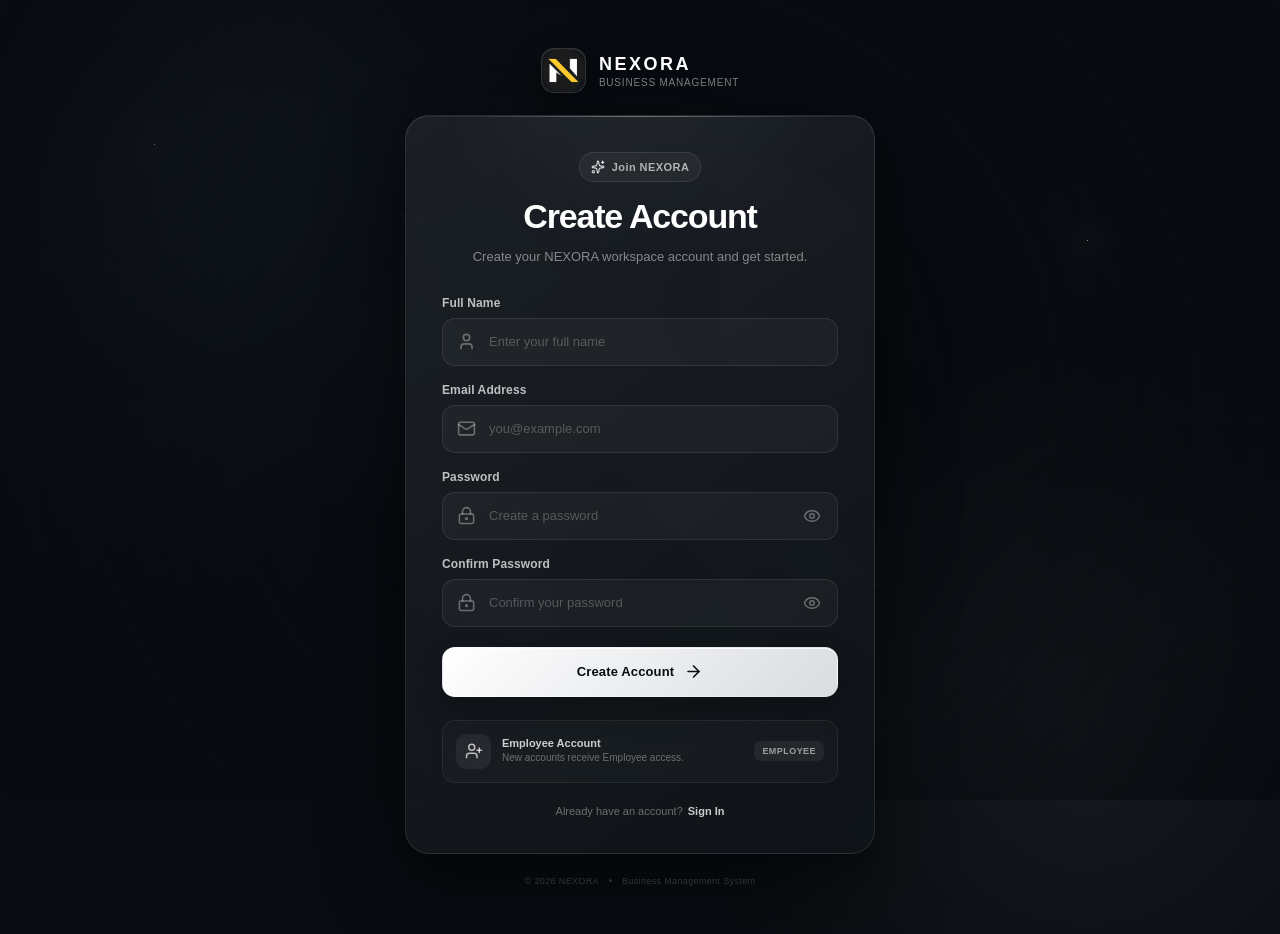
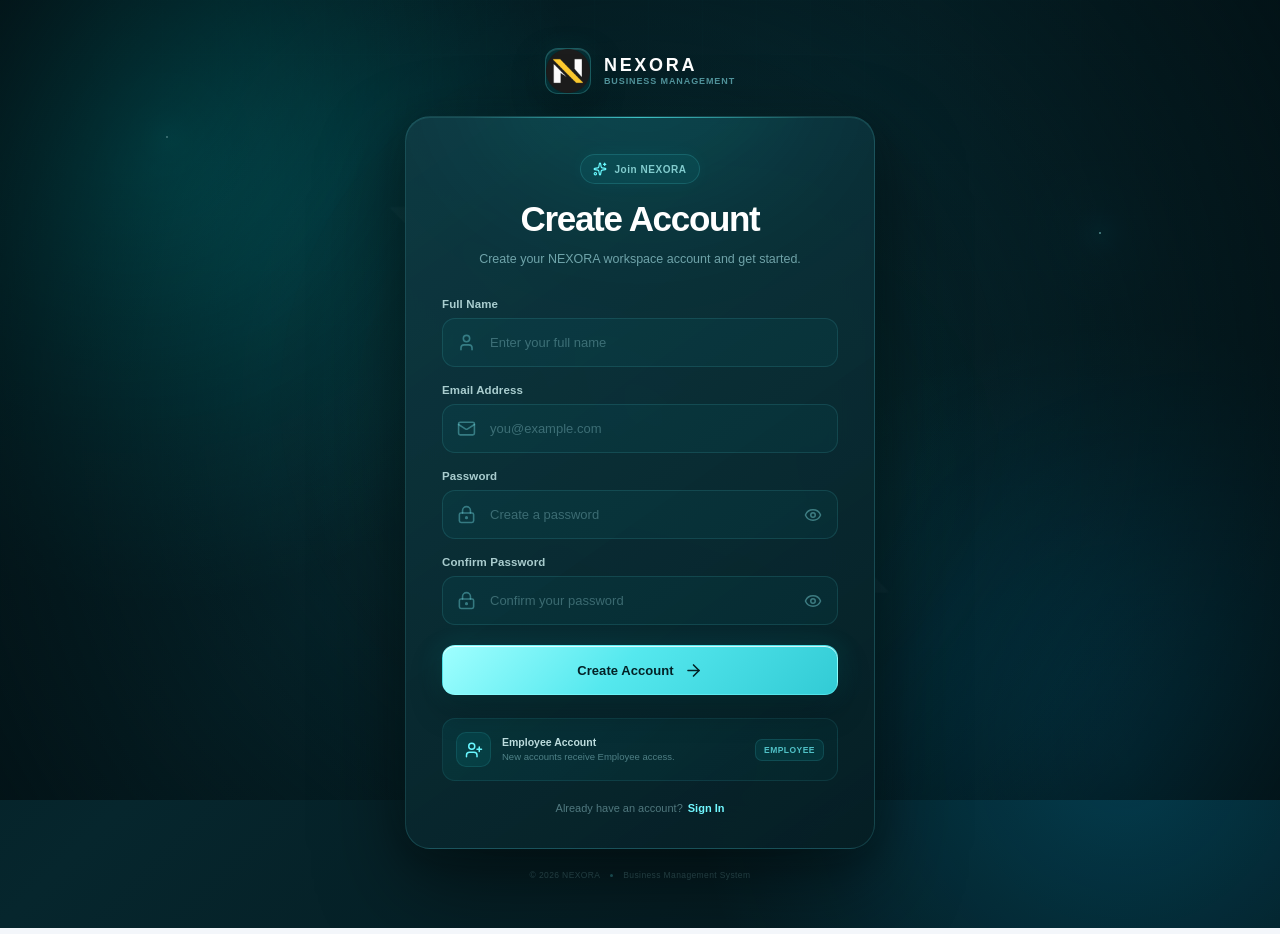
Before and after one commit to hasanjamil2861-stack/NEXORA, a React (Vite) app in the folder client/: page /register in a window 1280 px wide. Built offline with nearby package versions, Linux system fonts and the light colour scheme.

Commit message:
Improve register page aqua design

```diff
--- a/client/src/assets/styles/Register.css
+++ b/client/src/assets/styles/Register.css
@@ -1,5 +1,6 @@
 /* =========================================
    NEXORA REGISTER PAGE
+   AQUA / CYAN PREMIUM THEME
    ========================================= */
 
 .register-page {
@@ -12,16 +13,26 @@
     padding: 48px 24px;
     background:
         radial-gradient(
-            circle at 15% 20%,
-            rgba(70, 90, 120, 0.16),
+            circle at 12% 18%,
+            rgba(0, 255, 255, 0.24),
             transparent 32%
         ),
         radial-gradient(
-            circle at 85% 80%,
-            rgba(120, 120, 120, 0.12),
-            transparent 30%
+            circle at 88% 82%,
+            rgba(0, 190, 255, 0.2),
+            transparent 32%
         ),
-        #080b10;
+        radial-gradient(
+            circle at 50% 45%,
+            rgba(0, 255, 220, 0.08),
+            transparent 42%
+        ),
+        linear-gradient(
+            135deg,
+            #03181d 0%,
+            #06262d 42%,
+            #04161b 100%
+        );
     color: #ffffff;
 }
 
@@ -43,19 +54,26 @@
     opacity: 0.22;
     background-image:
         linear-gradient(
-            rgba(255, 255, 255, 0.025) 1px,
+            rgba(92, 255, 255, 0.055) 1px,
             transparent 1px
         ),
         linear-gradient(
             90deg,
-            rgba(255, 255, 255, 0.025) 1px,
+            rgba(92, 255, 255, 0.055) 1px,
             transparent 1px
         );
-    background-size: 52px 52px;
+    background-size: 54px 54px;
     mask-image: linear-gradient(
         to bottom,
-        black,
-        transparent 90%
+        black 0%,
+        rgba(0, 0, 0, 0.8) 55%,
+        transparent 100%
+    );
+    -webkit-mask-image: linear-gradient(
+        to bottom,
+        black 0%,
+        rgba(0, 0, 0, 0.8) 55%,
+        transparent 100%
     );
 }
 
@@ -66,35 +84,36 @@
 .register-orb {
     position: absolute;
     border-radius: 50%;
-    filter: blur(90px);
-    opacity: 0.28;
+    filter: blur(100px);
+    opacity: 0.55;
+    will-change: transform;
 }
 
 .register-orb-one {
-    width: 420px;
-    height: 420px;
-    top: -170px;
-    left: -120px;
-    background: rgba(80, 100, 125, 0.28);
-    animation: registerFloatOne 12s ease-in-out infinite;
+    width: 440px;
+    height: 440px;
+    top: -180px;
+    left: -130px;
+    background: rgba(0, 255, 255, 0.26);
+    animation: registerFloatOne 13s ease-in-out infinite;
 }
 
 .register-orb-two {
-    width: 360px;
-    height: 360px;
-    right: -120px;
-    bottom: -120px;
-    background: rgba(110, 110, 110, 0.22);
-    animation: registerFloatTwo 14s ease-in-out infinite;
+    width: 390px;
+    height: 390px;
+    right: -150px;
+    bottom: -150px;
+    background: rgba(0, 175, 255, 0.25);
+    animation: registerFloatTwo 15s ease-in-out infinite;
 }
 
 .register-orb-three {
-    width: 230px;
-    height: 230px;
-    top: 45%;
-    left: 52%;
-    background: rgba(70, 85, 105, 0.14);
-    animation: registerFloatThree 10s ease-in-out infinite;
+    width: 250px;
+    height: 250px;
+    top: 42%;
+    left: 50%;
+    background: rgba(0, 255, 220, 0.12);
+    animation: registerFloatThree 11s ease-in-out infinite;
 }
 
 /* =========================================
@@ -103,22 +122,26 @@
 
 .register-light {
     position: absolute;
-    width: 1px;
-    height: 1px;
-    background: #ffffff;
-    box-shadow:
-        0 0 35px 12px rgba(255, 255, 255, 0.08),
-        0 0 80px 25px rgba(255, 255, 255, 0.04);
+    width: 2px;
+    height: 2px;
+    border-radius: 50%;
+    background: #9fffff;
 }
 
 .register-light-one {
-    top: 18%;
-    left: 12%;
+    top: 17%;
+    left: 13%;
+    box-shadow:
+        0 0 25px 8px rgba(0, 255, 255, 0.18),
+        0 0 80px 28px rgba(0, 255, 255, 0.08);
 }
 
 .register-light-two {
-    right: 15%;
-    top: 30%;
+    top: 29%;
+    right: 14%;
+    box-shadow:
+        0 0 25px 8px rgba(0, 210, 255, 0.16),
+        0 0 75px 25px rgba(0, 210, 255, 0.07);
 }
 
 /* =========================================
@@ -131,14 +154,18 @@
     display: flex;
     align-items: center;
     justify-content: center;
-    opacity: 0.025;
+    opacity: 0.035;
 }
 
 .register-logo-background img {
-    width: min(700px, 75vw);
+    width: min(720px, 78vw);
     height: auto;
+    display: block;
     object-fit: contain;
-    filter: grayscale(1);
+    filter:
+        grayscale(1)
+        brightness(1.4)
+        contrast(1.1);
 }
 
 .register-logo-overlay {
@@ -148,8 +175,8 @@
         radial-gradient(
             circle at center,
             transparent 0%,
-            rgba(8, 11, 16, 0.35) 55%,
-            #080b10 100%
+            rgba(3, 24, 29, 0.3) 50%,
+            rgba(3, 18, 22, 0.92) 100%
         );
 }
 
@@ -177,16 +204,17 @@
 }
 
 .register-brand-mark {
-    width: 45px;
-    height: 45px;
+    width: 46px;
+    height: 46px;
     flex-shrink: 0;
+    overflow: hidden;
     border-radius: 13px;
-    overflow: hidden;
-    border: 1px solid rgba(255, 255, 255, 0.12);
-    background: rgba(255, 255, 255, 0.05);
+    border: 1px solid rgba(110, 255, 255, 0.22);
+    background: rgba(0, 255, 255, 0.07);
     box-shadow:
-        0 10px 30px rgba(0, 0, 0, 0.35),
-        inset 0 1px 0 rgba(255, 255, 255, 0.08);
+        0 12px 32px rgba(0, 0, 0, 0.35),
+        0 0 28px rgba(0, 255, 255, 0.08),
+        inset 0 1px 0 rgba(255, 255, 255, 0.12);
 }
 
 .register-brand-mark img {
@@ -203,17 +231,19 @@
 }
 
 .register-brand-text strong {
+    color: #ffffff;
     font-size: 18px;
     font-weight: 800;
-    letter-spacing: 0.14em;
-    color: #ffffff;
+    line-height: 1;
+    letter-spacing: 0.15em;
 }
 
 .register-brand-text span {
-    font-size: 10px;
-    font-weight: 500;
-    letter-spacing: 0.08em;
-    color: rgba(255, 255, 255, 0.48);
+    color: rgba(145, 245, 255, 0.55);
+    font-size: 9px;
+    font-weight: 600;
+    line-height: 1.2;
+    letter-spacing: 0.1em;
     text-transform: uppercase;
 }
 
@@ -224,49 +254,50 @@
 .register-card {
     position: relative;
     overflow: hidden;
-    border-radius: 24px;
-    padding: 36px;
-    border: 1px solid rgba(255, 255, 255, 0.09);
+    padding: 37px 36px 34px;
+    border: 1px solid rgba(101, 247, 255, 0.15);
+    border-radius: 25px;
     background:
         linear-gradient(
             145deg,
-            rgba(255, 255, 255, 0.075),
-            rgba(255, 255, 255, 0.025)
+            rgba(26, 91, 101, 0.48),
+            rgba(5, 31, 37, 0.82)
         ),
-        rgba(10, 14, 20, 0.86);
+        rgba(4, 26, 32, 0.88);
     box-shadow:
-        0 35px 80px rgba(0, 0, 0, 0.42),
-        0 10px 35px rgba(0, 0, 0, 0.22),
-        inset 0 1px 0 rgba(255, 255, 255, 0.06);
-    backdrop-filter: blur(22px);
-    -webkit-backdrop-filter: blur(22px);
+        0 38px 90px rgba(0, 0, 0, 0.45),
+        0 12px 38px rgba(0, 0, 0, 0.25),
+        0 0 55px rgba(0, 255, 255, 0.045),
+        inset 0 1px 0 rgba(130, 255, 255, 0.1);
+    backdrop-filter: blur(24px);
+    -webkit-backdrop-filter: blur(24px);
 }
 
 .register-card-top-line {
     position: absolute;
     top: 0;
-    left: 12%;
-    right: 12%;
+    left: 13%;
+    right: 13%;
     height: 1px;
     background: linear-gradient(
         90deg,
         transparent,
-        rgba(255, 255, 255, 0.5),
+        rgba(92, 255, 255, 0.75),
         transparent
     );
-    opacity: 0.65;
+    opacity: 0.85;
 }
 
 .register-card-glow {
     position: absolute;
-    top: -130px;
+    top: -150px;
     left: 50%;
-    width: 300px;
-    height: 220px;
+    width: 330px;
+    height: 230px;
     transform: translateX(-50%);
     border-radius: 50%;
-    background: rgba(255, 255, 255, 0.035);
-    filter: blur(55px);
+    background: rgba(0, 255, 255, 0.09);
+    filter: blur(65px);
     pointer-events: none;
 }
 
@@ -277,7 +308,7 @@
 .register-header {
     position: relative;
     text-align: center;
-    margin-bottom: 28px;
+    margin-bottom: 29px;
 }
 
 .register-badge {
@@ -285,34 +316,40 @@
     align-items: center;
     gap: 7px;
     margin-bottom: 16px;
-    padding: 7px 11px;
+    padding: 7px 12px;
+    border: 1px solid rgba(92, 255, 255, 0.15);
     border-radius: 999px;
-    border: 1px solid rgba(255, 255, 255, 0.09);
-    background: rgba(255, 255, 255, 0.045);
-    color: rgba(255, 255, 255, 0.64);
-    font-size: 11px;
-    font-weight: 600;
-    letter-spacing: 0.04em;
+    background: rgba(0, 255, 255, 0.055);
+    color: rgba(176, 255, 255, 0.72);
+    font-size: 10px;
+    font-weight: 650;
+    letter-spacing: 0.055em;
+    box-shadow:
+        0 0 20px rgba(0, 255, 255, 0.04);
 }
 
 .register-badge svg {
-    color: rgba(255, 255, 255, 0.8);
+    color: #69faff;
 }
+
+/* =========================================
+   TITLE
+   ========================================= */
 
 .register-header h1 {
     margin: 0;
-    font-size: clamp(28px, 5vw, 34px);
-    line-height: 1.1;
+    color: #ffffff;
+    font-size: clamp(29px, 5vw, 35px);
     font-weight: 800;
-    letter-spacing: -0.035em;
-    color: #ffffff;
+    line-height: 1.08;
+    letter-spacing: -0.038em;
 }
 
 .register-header p {
-    max-width: 340px;
+    max-width: 345px;
     margin: 11px auto 0;
-    color: rgba(255, 255, 255, 0.48);
-    font-size: 13px;
+    color: rgba(185, 244, 249, 0.58);
+    font-size: 12.5px;
     line-height: 1.65;
 }
 
@@ -333,9 +370,9 @@
 }
 
 .register-field label {
-    color: rgba(255, 255, 255, 0.72);
-    font-size: 12px;
-    font-weight: 600;
+    color: rgba(220, 255, 255, 0.76);
+    font-size: 11.5px;
+    font-weight: 650;
     letter-spacing: 0.01em;
 }
 
@@ -348,47 +385,53 @@
 .register-input-icon {
     position: absolute;
     left: 15px;
-    color: rgba(255, 255, 255, 0.34);
+    color: rgba(126, 236, 244, 0.38);
     pointer-events: none;
-    transition: color 0.2s ease;
+    transition:
+        color 0.2s ease,
+        transform 0.2s ease;
 }
 
 .register-input-wrapper:focus-within
 .register-input-icon {
-    color: rgba(255, 255, 255, 0.72);
+    color: #68f7ff;
+    transform: scale(1.03);
 }
 
 .register-input-wrapper input {
     width: 100%;
-    height: 48px;
-    padding: 0 46px;
-    border: 1px solid rgba(255, 255, 255, 0.09);
+    height: 49px;
+    padding: 0 47px;
+    border: 1px solid rgba(103, 235, 244, 0.12);
     border-radius: 13px;
     outline: none;
-    background: rgba(255, 255, 255, 0.035);
+    background: rgba(0, 255, 255, 0.035);
     color: #ffffff;
     font-family: inherit;
     font-size: 13px;
+    font-weight: 450;
     transition:
         border-color 0.2s ease,
         background 0.2s ease,
-        box-shadow 0.2s ease;
+        box-shadow 0.2s ease,
+        transform 0.2s ease;
 }
 
 .register-input-wrapper input::placeholder {
-    color: rgba(255, 255, 255, 0.25);
+    color: rgba(178, 240, 245, 0.3);
 }
 
 .register-input-wrapper input:hover {
-    border-color: rgba(255, 255, 255, 0.14);
+    border-color: rgba(102, 242, 250, 0.22);
 }
 
 .register-input-wrapper input:focus {
-    border-color: rgba(255, 255, 255, 0.24);
-    background: rgba(255, 255, 255, 0.055);
+    border-color: rgba(76, 244, 255, 0.42);
+    background: rgba(0, 255, 255, 0.065);
     box-shadow:
-        0 0 0 3px rgba(255, 255, 255, 0.035),
-        0 8px 25px rgba(0, 0, 0, 0.12);
+        0 0 0 3px rgba(0, 255, 255, 0.055),
+        0 0 25px rgba(0, 255, 255, 0.06),
+        0 9px 28px rgba(0, 0, 0, 0.16);
 }
 
 /* =========================================
@@ -397,8 +440,8 @@
 
 .register-password-toggle {
     position: absolute;
-    right: 9px;
     top: 50%;
+    right: 8px;
     width: 34px;
     height: 34px;
     transform: translateY(-50%);
@@ -408,20 +451,25 @@
     border: none;
     border-radius: 9px;
     background: transparent;
-    color: rgba(255, 255, 255, 0.35);
+    color: rgba(142, 239, 246, 0.4);
     cursor: pointer;
     transition:
         color 0.2s ease,
-        background 0.2s ease;
+        background 0.2s ease,
+        transform 0.2s ease;
 }
 
 .register-password-toggle:hover {
-    color: rgba(255, 255, 255, 0.75);
-    background: rgba(255, 255, 255, 0.06);
+    color: #72f8ff;
+    background: rgba(0, 255, 255, 0.07);
+}
+
+.register-password-toggle:active {
+    transform: translateY(-50%) scale(0.94);
 }
 
 .register-password-toggle:focus-visible {
-    outline: 2px solid rgba(255, 255, 255, 0.25);
+    outline: 2px solid rgba(70, 244, 255, 0.45);
     outline-offset: 2px;
 }
 
@@ -434,12 +482,13 @@
     align-items: flex-start;
     gap: 9px;
     padding: 11px 13px;
+    border: 1px solid rgba(255, 105, 105, 0.2);
     border-radius: 11px;
-    border: 1px solid rgba(255, 110, 110, 0.16);
-    background: rgba(255, 70, 70, 0.055);
-    color: rgba(255, 175, 175, 0.9);
-    font-size: 12px;
+    background: rgba(255, 65, 65, 0.075);
+    color: rgba(255, 190, 190, 0.94);
+    font-size: 11.5px;
     line-height: 1.45;
+    animation: registerErrorIn 0.22s ease;
 }
 
 .register-error svg {
@@ -459,33 +508,45 @@
     align-items: center;
     justify-content: center;
     gap: 10px;
-    border: 1px solid rgba(255, 255, 255, 0.16);
+    border: 1px solid rgba(120, 255, 255, 0.35);
     border-radius: 13px;
-    background: linear-gradient(
-        135deg,
-        #ffffff,
-        #d9dce0
-    );
-    color: #090c11;
+    background:
+        linear-gradient(
+            135deg,
+            #9fffff 0%,
+            #55e8ee 45%,
+            #32cbd5 100%
+        );
+    color: #032126;
     font-family: inherit;
     font-size: 13px;
-    font-weight: 750;
-    letter-spacing: 0.01em;
+    font-weight: 800;
+    letter-spacing: 0.005em;
     cursor: pointer;
     box-shadow:
-        0 12px 28px rgba(0, 0, 0, 0.25),
-        inset 0 1px 0 rgba(255, 255, 255, 0.8);
+        0 14px 32px rgba(0, 0, 0, 0.28),
+        0 0 28px rgba(0, 255, 255, 0.12),
+        inset 0 1px 0 rgba(255, 255, 255, 0.75);
     transition:
         transform 0.2s ease,
         box-shadow 0.2s ease,
         opacity 0.2s ease;
 }
 
+.register-submit-btn svg {
+    transition: transform 0.2s ease;
+}
+
 .register-submit-btn:hover:not(:disabled) {
-    transform: translateY(-1px);
+    transform: translateY(-2px);
     box-shadow:
-        0 16px 34px rgba(0, 0, 0, 0.32),
+        0 18px 40px rgba(0, 0, 0, 0.34),
+        0 0 38px rgba(0, 255, 255, 0.2),
         inset 0 1px 0 rgba(255, 255, 255, 0.9);
+}
+
+.register-submit-btn:hover:not(:disabled) svg {
+    transform: translateX(2px);
 }
 
 .register-submit-btn:active:not(:disabled) {
@@ -493,12 +554,12 @@
 }
 
 .register-submit-btn:disabled {
-    opacity: 0.58;
+    opacity: 0.55;
     cursor: not-allowed;
 }
 
 /* =========================================
-   SECURITY / EMPLOYEE ACCESS
+   EMPLOYEE ACCESS
    ========================================= */
 
 .register-security {
@@ -507,9 +568,14 @@
     gap: 11px;
     margin-top: 23px;
     padding: 13px;
+    border: 1px solid rgba(88, 238, 247, 0.09);
     border-radius: 13px;
-    border: 1px solid rgba(255, 255, 255, 0.065);
-    background: rgba(255, 255, 255, 0.025);
+    background:
+        linear-gradient(
+            135deg,
+            rgba(0, 255, 255, 0.055),
+            rgba(0, 255, 255, 0.018)
+        );
 }
 
 .register-security-icon {
@@ -519,9 +585,10 @@
     display: flex;
     align-items: center;
     justify-content: center;
+    border: 1px solid rgba(93, 244, 250, 0.1);
     border-radius: 10px;
-    background: rgba(255, 255, 255, 0.06);
-    color: rgba(255, 255, 255, 0.7);
+    background: rgba(0, 255, 255, 0.065);
+    color: #68f7ff;
 }
 
 .register-security-content {
@@ -533,26 +600,27 @@
 }
 
 .register-security-content strong {
-    color: rgba(255, 255, 255, 0.78);
-    font-size: 11px;
+    color: rgba(225, 255, 255, 0.83);
+    font-size: 10.5px;
     font-weight: 700;
 }
 
 .register-security-content span {
-    color: rgba(255, 255, 255, 0.37);
-    font-size: 10px;
-    line-height: 1.4;
+    color: rgba(175, 239, 244, 0.43);
+    font-size: 9.5px;
+    line-height: 1.45;
 }
 
 .register-security-status {
     flex-shrink: 0;
     padding: 5px 8px;
+    border: 1px solid rgba(88, 244, 251, 0.12);
     border-radius: 7px;
-    background: rgba(255, 255, 255, 0.06);
-    color: rgba(255, 255, 255, 0.55);
-    font-size: 9px;
-    font-weight: 700;
-    letter-spacing: 0.05em;
+    background: rgba(0, 255, 255, 0.065);
+    color: rgba(110, 246, 252, 0.72);
+    font-size: 8.5px;
+    font-weight: 750;
+    letter-spacing: 0.055em;
     text-transform: uppercase;
 }
 
@@ -565,20 +633,28 @@
     align-items: center;
     justify-content: center;
     gap: 5px;
-    margin-top: 22px;
-    color: rgba(255, 255, 255, 0.38);
+    margin-top: 21px;
+    color: rgba(180, 238, 244, 0.42);
     font-size: 11px;
 }
 
 .register-login-link a {
-    color: rgba(255, 255, 255, 0.78);
-    font-weight: 700;
+    color: #71f7ff;
+    font-weight: 750;
     text-decoration: none;
-    transition: color 0.2s ease;
+    transition:
+        color 0.2s ease,
+        opacity 0.2s ease;
 }
 
 .register-login-link a:hover {
-    color: #ffffff;
+    color: #b5ffff;
+}
+
+.register-login-link a:focus-visible {
+    outline: 2px solid rgba(73, 244, 255, 0.42);
+    outline-offset: 3px;
+    border-radius: 4px;
 }
 
 /* =========================================
@@ -590,17 +666,19 @@
     align-items: center;
     justify-content: center;
     gap: 10px;
-    margin-top: 22px;
-    color: rgba(255, 255, 255, 0.24);
-    font-size: 9px;
-    letter-spacing: 0.04em;
+    margin-top: 21px;
+    color: rgba(163, 232, 238, 0.28);
+    font-size: 8.5px;
+    font-weight: 500;
+    letter-spacing: 0.045em;
 }
 
 .register-footer-divider {
     width: 3px;
     height: 3px;
+    flex-shrink: 0;
     border-radius: 50%;
-    background: rgba(255, 255, 255, 0.22);
+    background: rgba(92, 241, 248, 0.35);
 }
 
 /* =========================================
@@ -640,22 +718,34 @@
     }
 }
 
+@keyframes registerErrorIn {
+    from {
+        opacity: 0;
+        transform: translateY(-4px);
+    }
+
+    to {
+        opacity: 1;
+        transform: translateY(0);
+    }
+}
+
 /* =========================================
    TABLET
    ========================================= */
 
 @media (max-width: 700px) {
     .register-page {
-        padding: 35px 18px;
+        padding: 36px 18px;
     }
 
     .register-card {
-        padding: 30px 25px;
-        border-radius: 21px;
+        padding: 31px 25px;
+        border-radius: 22px;
     }
 
     .register-header {
-        margin-bottom: 25px;
+        margin-bottom: 26px;
     }
 }
 
@@ -692,8 +782,8 @@
     }
 
     .register-card {
-        padding: 27px 20px;
-        border-radius: 19px;
+        padding: 28px 20px;
+        border-radius: 20px;
     }
 
     .register-header h1 {
@@ -732,6 +822,7 @@
 
     .register-card {
         padding: 24px 16px;
+        border-radius: 18px;
     }
 
     .register-brand {
@@ -741,6 +832,7 @@
     .register-brand-mark {
         width: 37px;
         height: 37px;
+        border-radius: 10px;
     }
 
     .register-brand-text strong {
@@ -830,9 +922,15 @@
     }
 
     .register-submit-btn,
+    .register-submit-btn svg,
     .register-input-wrapper input,
+    .register-input-icon,
     .register-password-toggle,
     .register-login-link a {
         transition: none;
     }
+
+    .register-error {
+        animation: none;
+    }
 }
```
